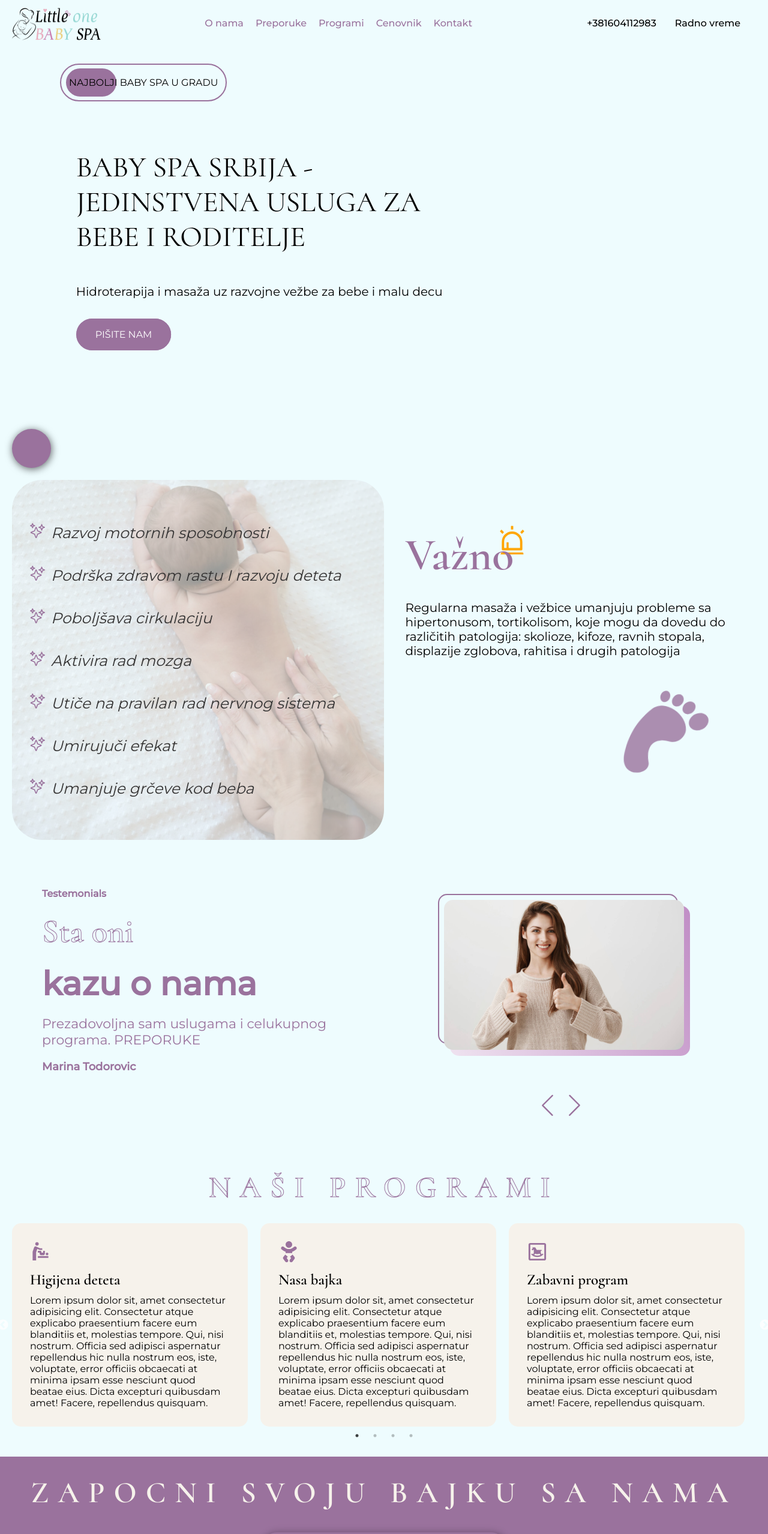
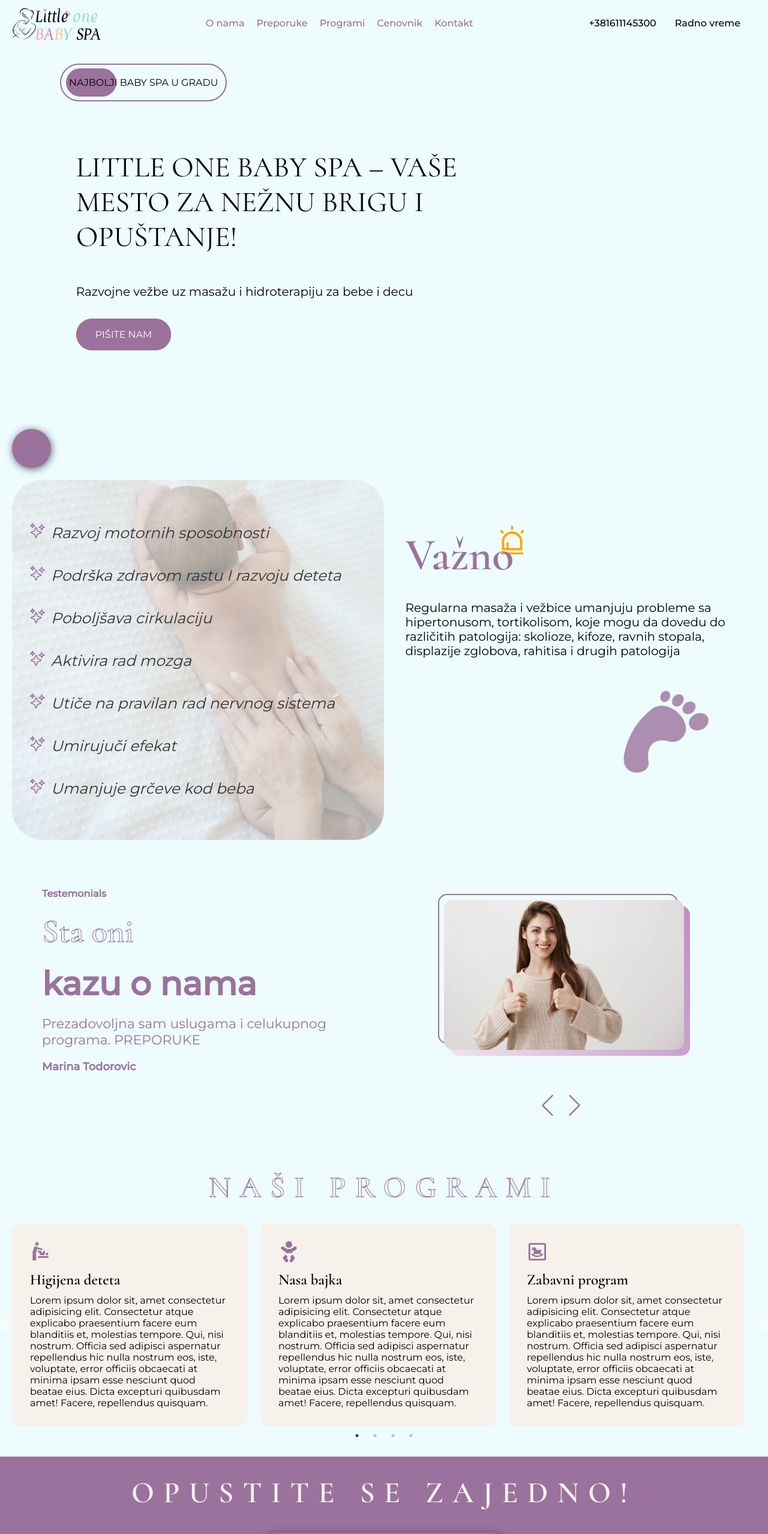
Before and after one commit to jimmyatv/myBabySpa, a React (Create React App) app: page / in a window 1280 px wide. Shown: the top 2557 px of the page at 60% size. Built offline with nearby package versions, Linux system fonts and the light colour scheme; some icons are missing.

Commit message:
Little corrections

```diff
--- a/src/components/Footer/Footer.css
+++ b/src/components/Footer/Footer.css
@@ -1,3 +1,6 @@
+.my {
+    margin: 8px 0;
+}
 .footer {
     background: var(--secondary);
     padding: 3rem 0;
--- a/src/components/Footer/Footer.jsx
+++ b/src/components/Footer/Footer.jsx
@@ -8,6 +8,9 @@ import { FaLinkedin } from "react-icons/fa";
 import { FaRegCopyright } from "react-icons/fa";
 
 const Footer = () => {
+
+  const currentYear = new Date().getFullYear();
+
   return (
     <div className="footer">
       <div className="footer-wraper container">
@@ -29,9 +32,9 @@ const Footer = () => {
           <a className="anchor" id="footer"></a>
           <div>
             <span>Radno vreme:</span>
-            <span>Pon - Pet od 11:00 do 19:00</span>
-            <span>Subota od 10:00 do 14:00</span>
-            <strong><a style={{ textDecoration: 'none', color: "black" }} href="tel:+381604112983"><FiPhone />+381604112983</a></strong>
+            <span>Pon - Pet od 10:00 do 19:00</span>
+            <span>Subota i nedelja na upit</span>
+            <strong><a style={{ textDecoration: 'none', color: "black" }} href="tel:+381611145300"><FiPhone />+381611145300</a></strong>
             <span>
               <HiOutlineAtSymbol />
               littleonebabyspa@gmail.com
@@ -39,7 +42,7 @@ const Footer = () => {
           </div>
           <div>
             <p>Sajt razvijen</p>
-            <p>Aleksandar Rasic</p>
+            <p className="my">Aleksandar Rasic</p>
             <p className="social-footer">
               <a href="https://www.linkedin.com/in/aleksandar-rasic-jimmy/" target="_blank">
                 <FaLinkedin />
@@ -47,7 +50,7 @@ const Footer = () => {
             </p>
           </div>
         </div>
-        <p><FaRegCopyright /> 2024 Little one baby spa <br /> Sva prava zadržana</p>
+        <p>© {currentYear} Little one baby spa - Sva prava zadržana.</p>
       </div>
     </div>
   );
--- a/src/components/Header/Header.jsx
+++ b/src/components/Header/Header.jsx
@@ -92,7 +92,7 @@ const Header = () => {
           </ul>
         </div>
         <div className="working-hours">
-          <a href="tel:+381604112983"><span>+381604112983</span><FaPhoneVolume /></a>
+          <a href="tel:+381611145300"><span>+381611145300</span><FaPhoneVolume /></a>
           <a href="#footer"><span>Radno vreme</span><FaClock /></a>
           <button
             className={`burger ${isBurgerActive ? "is-active" : ""}`}
--- a/src/components/Hero/Hero.jsx
+++ b/src/components/Hero/Hero.jsx
@@ -24,9 +24,9 @@ const Hero = () => {
           </span>
         </div>
         <div className="hero-text">
-          <h1>Baby spa srbija - jedinstvena usluga za bebe i roditelje</h1>
-          <p>Hidroterapija i masaža uz razvojne vežbe za bebe i malu decu</p>
-          <a className="btn" href="">Pišite nam</a>
+          <h1>Little One Baby Spa – Vaše mesto za nežnu brigu i opuštanje!</h1>
+          <p>Razvojne vežbe uz masažu i hidroterapiju za bebe i decu</p>
+          <a className="btn" href="#newsletter">Pišite nam</a>
         </div>
         {/* <img className="main-baby-photo" src={mainBaby} alt="" /> */}
       </div>
--- a/src/components/Plans/Plans.jsx
+++ b/src/components/Plans/Plans.jsx
@@ -9,7 +9,7 @@ const Plans = () => {
     <div className="plans">
       <span className="anchor" id="plans"></span>
 
-      <h2 className="main-text">Zapocni svoju bajku sa nama</h2>
+      <h2 className="main-text">Opustite se zajedno!</h2>
       <div className="features container">
         {plansData.map((plan, idx) => {
           return (
```
